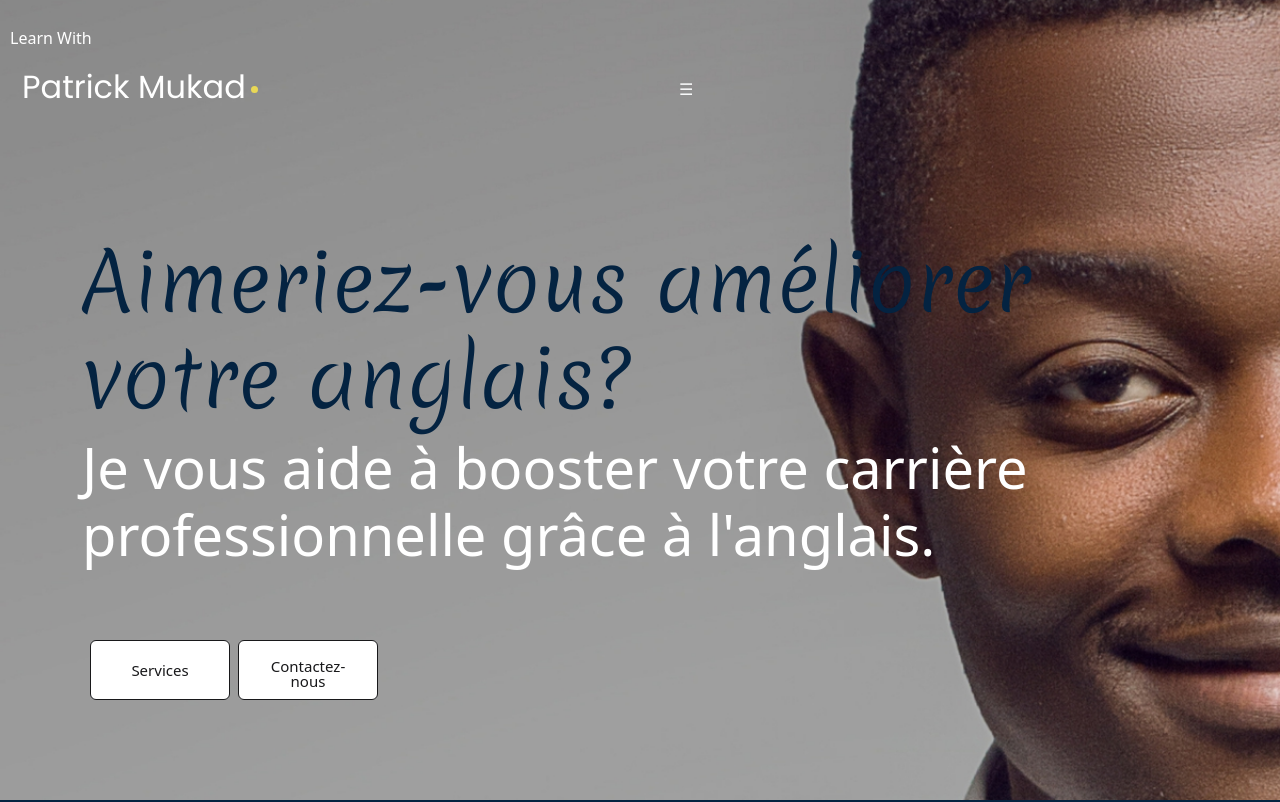
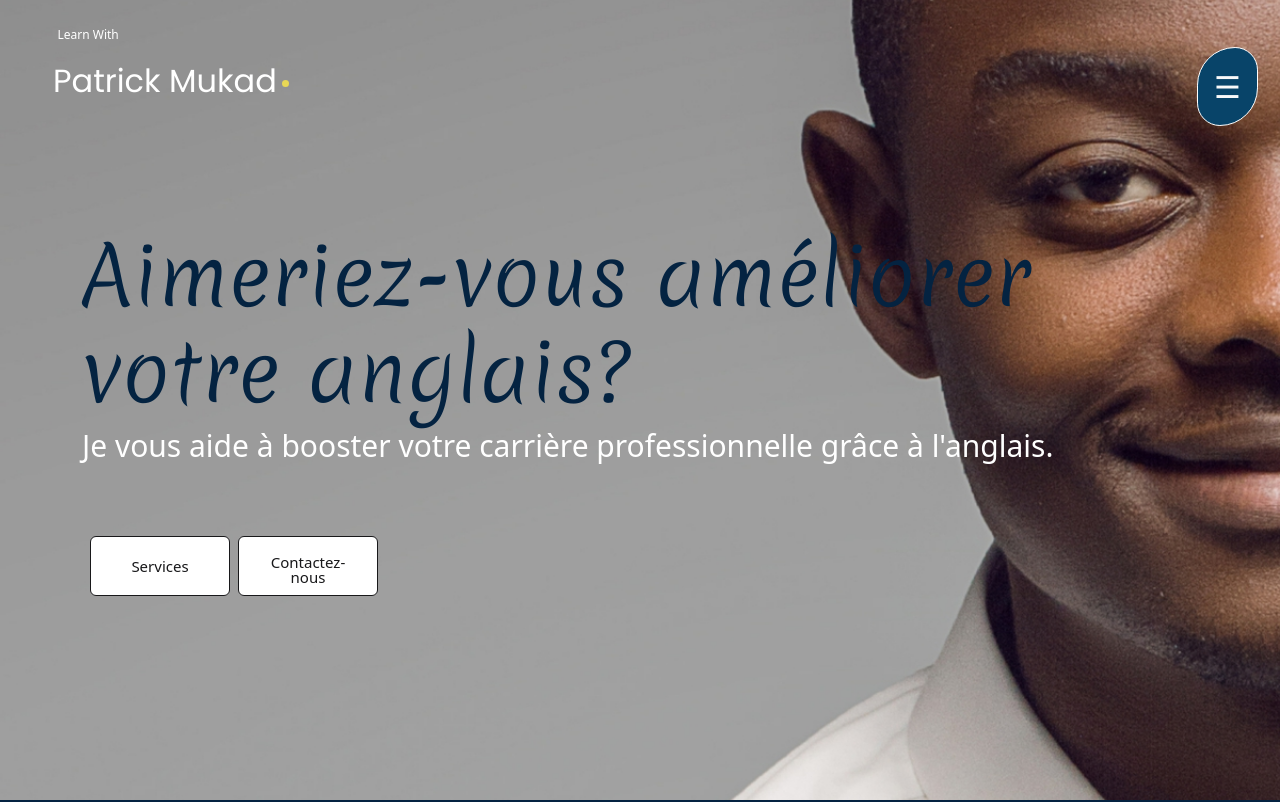
Before and after one commit to mikeaxle/learning-with-patrick, a Nuxt app: page / in a window 1280 px wide. Shown: the top 802 px of the page. Built offline with nearby package versions, Linux system fonts and the light colour scheme.

Commit message:
css fixes

```diff
--- a/components/Patrick.vue
+++ b/components/Patrick.vue
@@ -1,6 +1,8 @@
 <template>
     <div class="container">
         <div class="box">
+            <p class="pb-3 align-self-lg-start">{{ $t("home.learn") }}</p>
+
             <div class="title">
                 <span class="block"></span>
                 <h1 class="mb-5 mt-2">Patrick Mukad<span></span></h1>
@@ -214,7 +216,7 @@ export default {};
     background-color: red;
     display: none;
   }
-  .container .box .mini-title{
+  .container .box .mini-title {
     display: none;
   }
 
--- a/pages/index.vue
+++ b/pages/index.vue
@@ -2,22 +2,21 @@
     <main>
         <!-- First section -->
         <div class="parallax-container">
-          <div class="parallax parallax-header" >
+            <div class="parallax parallax-header">
             </div>
         </div>
 
         <div id="home">
             <div class="flex-container navbar pt-3">
-              <div class="flex-item-left text-left">
+                <div class="flex-item-left text-center">
                     <div class="text-white logo">
-                      <p class="pb-3">{{ $t("home.learn") }}</p>
-                      <Patrick />
+                        <Patrick/>
                     </div>
                 </div>
                 <div class="flex-item-right">
                     <div class="container">
-                      <div class="text-right" @click="openNav">
-                          <span class="btn p-3 text-light">&#9776; </span>
+                        <div class="float-end" @click="openNav">
+                            <span class="navbar-button btn p-3 text-light">&#9776; </span>
                         </div>
                     </div>
 
@@ -38,11 +37,12 @@
                             {{ $t("Navigation.text") }}
                         </p>
                         <div class="text-bg-primary mt-5">
-                          <NuxtLink style="font-size:15px !important;" v-for="locale in availableLocales" :key="locale.code"
+                            <NuxtLink style="font-size:15px !important;" v-for="locale in availableLocales"
+                                      :key="locale.code"
                                       :to="switchLocalePath(locale.code)">{{
                                 locale.name
                                 }}
-                              <img class="m-2 linkedin" width="80" src="@/assets/icons/language.png" alt="" />
+                                <img class="m-2 linkedin" width="80" src="@/assets/icons/language.png" alt=""/>
                             </NuxtLink>
                         </div>
                     </div>
@@ -52,7 +52,7 @@
 
             <div class="container main-content mt-3" id="home">
                 <div class="flex-container-head">
-                  <div class="flex-item-left text-left">
+                    <div class="flex-item-left text-lg-start text-center">
                         <div class="mb-5 mt-5 main-text text-left">
                             <h2 class="display-1"> {{ $t("home.intro") }}</h2>
                             <p class="display-4 text-white font-italic">
@@ -61,9 +61,11 @@
                             <div class="button pt-5">
                                 <a href="#services">
                                     <Button class="m-2" :title="$t('home.servicesButton')"
-                                          :secondTitle="$t('home.ServicesButtomHover')" /></a>
+                                            :secondTitle="$t('home.ServicesButtomHover')"/>
+                                </a>
                                 <a href="#contact">
-                                  <Button :title="$t('home.contactButton')" :secondTitle="$t('home.contacButtontHover')" />
+                                    <Button :title="$t('home.contactButton')"
+                                            :secondTitle="$t('home.contacButtontHover')"/>
                                 </a>
                             </div>
                         </div>
@@ -71,7 +73,6 @@
                 </div>
             </div>
         </div>
-
 
         <!-- Why Learn English -->
         <div class="testimonials" id="testimonials">
@@ -88,18 +89,12 @@
 
                 <div class="video-wrapper">
                     <div>
-            <iframe
-              src="https://player.vimeo.com/video/826565113?h=83402e9e47&amp;badge=0&amp;autopause=0&amp;player_id=0&amp;app_id=58479"
+                        <iframe src="https://player.vimeo.com/video/828543439?h=e7c134053e"
+                                width="640" height="360"
                                 frameborder="0"
                                 allow="autoplay; fullscreen; picture-in-picture"
                                 allowfullscreen
-              style="
-                position: absolute;
-                top: 0;
-                left: 0;
-                width: 100%;
-                height: 100%;
-              "
+                                style="position: absolute; top: 0; left: 0; width: 100%; height: 100%;"
                                 title="why_learn_english"
                         ></iframe>
                     </div>
@@ -150,19 +145,19 @@
         <!-- Fourth section -->
         <div class="parallex testimonials pb-5" id="testimonials">
             <div class="container text-center">
-        <Testimonial />
+                <Testimonial/>
             </div>
         </div>
         <div id="sponsors" class="sponsors pb-5 pt-5 text-bg-white">
             <div class="container">
-        <Sponsors />
+                <Sponsors/>
             </div>
         </div>
 
         <!-- Fifth section -->
         <div id="contact" class="contact pb-5 pt-5">
             <div class="container">
-        <Form />
+                <Form/>
             </div>
         </div>
 
@@ -224,19 +219,20 @@
                         <p>
                             {{ $t("footer.connectText") }} <br>
                             <a href="https://www.linkedin.com/in/patrick-mukad-91a96a1b6/" target="blank">
-                <img class="m-2 linkedin" width="30" src="@/assets/icons/linkedin.png" alt="" />
+                                <img class="m-2 linkedin" width="30" src="@/assets/icons/linkedin.png" alt=""/>
                             </a>
                             <a href="https://t.me/LearnWithPatrick" target="blank"> <img class="m-2 telegram" width="30"
-                  src="@/assets/icons/telegram.png" alt="" /></a>
+                                                                                         src="@/assets/icons/telegram.png"
+                                                                                         alt=""/></a>
                             <a href="https://www.facebook.com/profile.php?id=100006056104626" target="blank">
-                <img class="m-2 facebook" width="30" src="@/assets/icons/facebook.png" alt="" />
+                                <img class="m-2 facebook" width="30" src="@/assets/icons/facebook.png" alt=""/>
                             </a>
                             <a href="https://www.instagram.com/patrick_mukad/" target="blank">
-                <img class="m-2 instagram" width="30" src="@/assets/icons/instagram.png" alt="" />
+                                <img class="m-2 instagram" width="30" src="@/assets/icons/instagram.png" alt=""/>
                             </a>
 
                             <a href="https://twitter.com/Patrick_Mukad?t=hRYcyL6RqoHklRk2MZi_NQ&s=08" target="blank">
-                <img class="m-2 twitter" width="30" src="@/assets/icons/twitter.png" alt="" />
+                                <img class="m-2 twitter" width="30" src="@/assets/icons/twitter.png" alt=""/>
                             </a>
                         </p>
                     </div>
@@ -246,14 +242,15 @@
                     © Copyright Learn With Patrick 2023 | Built by Incognito Software
                 </p>
                 <div><a href="#home">{{ $t("Navigation.home") }} <img width="20" height="20" style="padding-left:4px;"
-              src="../assets/icons/up-arrow.png" alt=""> </a></div>
+                                                                      src="../assets/icons/up-arrow.png" alt=""> </a>
+                </div>
             </div>
         </div>
     </main>
 </template>
 
 <script lang="ts">
-import { defineComponent, computed } from "vue";
+import {defineComponent, computed} from "vue";
 import Button from "../components/Button.vue";
 
 export default defineComponent({
@@ -264,12 +261,12 @@ export default defineComponent({
         // SEO
         useHead({
             title: "Learn With Patrick: votre meilleur coach d'anglais",
-      meta: [{ name: "Votre meilleur coach", content: "My amazing site." }],
+            meta: [{name: "Votre meilleur coach", content: "My amazing site."}],
         });
 
         const sidenav: string = "";
 
-    const { locale, locales } = useI18n();
+        const {locale, locales} = useI18n();
         const switchLocalePath = useSwitchLocalePath();
 
         const availableLocales = computed(() => {
@@ -280,10 +277,10 @@ export default defineComponent({
             this.$refs.sidenav.style.backgroundColor = "red";
             this.$refs.sidenav.style.width = "250px";
         }
+
         function closeNav(): void {
             this.$refs.sidenav.style.width = "0";
         }
-
 
 
         return {
@@ -318,11 +315,6 @@ export default defineComponent({
   height: 800px;
 }
 
-.parallax-header {
-  height: 150%;
-
-  .navbar {
-    .flex-item-left {
 .logo {
   font-size: 25px;
   margin-left: 5%;
@@ -331,10 +323,17 @@ export default defineComponent({
     font-size: 12px;
     padding-left: 2%;
   }
+
+    @media (max-width: 600px) {
+        display: flex;
+        flex-direction: column;
     }
 }
 
+.parallax-header {
+  height: 150%;
 
+  .navbar {
     .flex-item-right {
       .container {
         div {
@@ -342,15 +341,6 @@ export default defineComponent({
           font-size: 25px;
           margin-right: 5%;
           cursor: pointer;
-
-          span {
-            font-size: 40px;
-            background-color: rgb(8, 68, 105);
-            position: sticky;
-            border: 2px solid white;
-            padding: 10px;
-            border-radius: 50px 30px;
-          }
         }
       }
     }
@@ -360,10 +350,7 @@ export default defineComponent({
     .flex-container-head {
       .flex-item-left {
         .main-text {
-          width: 82% h2 {
-            font-size: 60px !important;
-            color: rgb(8, 68, 105);
-          }
+
 
           p {
             font-size: 30px;
@@ -422,16 +409,11 @@ export default defineComponent({
   z-index: -1000;
 
   .parallax {
-    /* The image used */
+    height: 100vh;
     background-image: url("../assets/images/patrick_profile.jpg");
-    /* Create the parallax scrolling effect */
-    //background-attachment: fixed !important;
-    //background-attachment: scroll !important;
     background-position: 100%;
     background-repeat: no-repeat;
     background-size: cover;
-    //width: 100%;
-    //height: 100%;
   }
 }
 
@@ -484,6 +466,19 @@ export default defineComponent({
   flex-direction: row;
   flex-wrap: wrap;
 
+  p {
+    font-size: 30px;
+    //margin-top: 15%;
+  }
+
+  @media (max-width: 600px) {
+    p {
+      font-size: 20px;
+      margin-top: 15%;
+    }
+  }
+
+
   .flex-item-left {
     font-size: 35px;
     flex: 80%;
@@ -534,6 +529,11 @@ a:hover {
     border-radius: 5px;
     background-color: rgb(4 35 65);
     margin-top: 5%;
+  }
+
+  .parallax-header .main-content .flex-container-head .flex-item-left .main-text p {
+    font-size: 20px;
+    margin-top: 15%;
   }
 
     .parallax-header .main-content .flex-container-head .flex-item-left .main-text p {
@@ -663,9 +663,17 @@ a:hover {
   }
 }
 
-.parallax-header .navbar .flex-item-right .container div span {
+.navbar-button {
   font-size: 30px;
   border: 1px solid white;
   padding: 10px;
   border-radius: 50px 30px;
-}</style>
+  background-color: rgb(8, 68, 105);
+  position: sticky;
+}
+
+.navbar-button:hover {
+    background-color: red;
+    border: 1px solid white;
+}
+</style>
```
Lines whose indentation alone changed are shown as unchanged.
